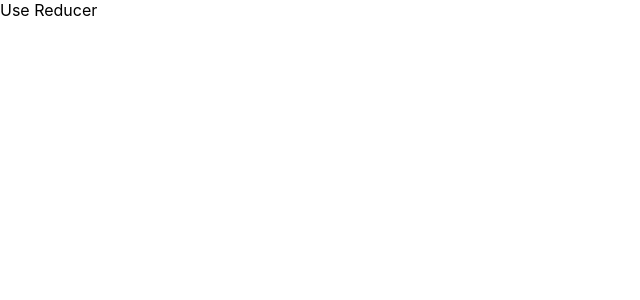
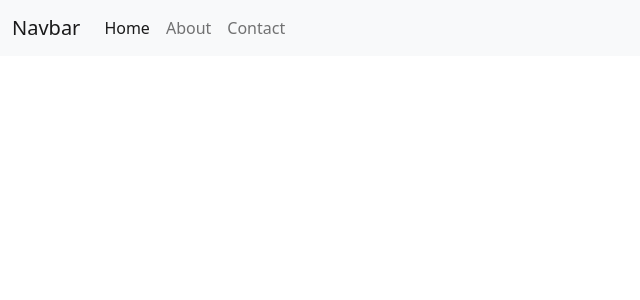
Before and after one commit to ChristianDC178/react_curse, a React (Create React App) app: page /contact in a window 1280 px wide. Shown: the top 300 px of the page, without its empty margins (0-640 px from the left). Built offline with nearby package versions, Linux system fonts and the light colour scheme.

Commit message:
'router'

```diff
--- a/package.json
+++ b/package.json
@@ -7,9 +7,11 @@
     "@testing-library/react": "^12.1.3",
     "@testing-library/user-event": "^13.5.0",
     "axios": "^0.26.0",
+    "bootstrap": "^5.1.3",
     "faker": "^6.6.6",
     "react": "^17.0.2",
     "react-dom": "^17.0.2",
+    "react-router-dom": "^6.2.1",
     "react-scripts": "5.0.0",
     "reactstrap": "^9.0.1",
     "styled-components": "^5.3.3",
--- a/public/index.html
+++ b/public/index.html
@@ -1,19 +1,22 @@
 <!DOCTYPE html>
 <html lang="en">
+
 <head>
   <meta charset="utf-8" />
   <link rel="icon" href="%PUBLIC_URL%/favicon.ico" />
   <meta name="viewport" content="width=device-width, initial-scale=1" />
   <meta name="theme-color" content="#000000" />
-    <meta
-      name="description"
-      content="Web site created using create-react-app"
-    />
+  <meta name="description" content="Web site created using create-react-app" />
   <link rel="apple-touch-icon" href="%PUBLIC_URL%/logo192.png" />
   <!--
       manifest.json provides metadata used when your web app is installed on a
       user's mobile device or desktop. See https://developers.google.com/web/fundamentals/web-app-manifest/
     -->
+  <!-- CSS only -->
+  <link href="https://cdn.jsdelivr.net/npm/bootstrap@5.1.3/dist/css/bootstrap.min.css" rel="stylesheet"
+    integrity="sha384-1BmE4kWBq78iYhFldvKuhfTAU6auU8tT94WrHftjDbrCEXSU1oBoqyl2QvZ6jIW3" crossorigin="anonymous">
+  <!-- JavaScript Bundle with Popper -->
+
   <link rel="manifest" href="%PUBLIC_URL%/manifest.json" />
   <!--
       Notice the use of %PUBLIC_URL% in the tags above.
@@ -26,6 +29,7 @@
     -->
   <title>React App</title>
 </head>
+
 <body>
   <noscript>You need to enable JavaScript to run this app.</noscript>
   <div id="root"></div>
@@ -39,5 +43,9 @@
       To begin the development, run `npm start` or `yarn start`.
       To create a production bundle, use `npm run build` or `yarn build`.
     -->
+  <script src="https://cdn.jsdelivr.net/npm/bootstrap@5.1.3/dist/js/bootstrap.bundle.min.js"
+    integrity="sha384-ka7Sk0Gln4gmtz2MlQnikT1wXgYsOg+OMhuP+IlRH9sENBO0LRn5q+8nbTov4+1p"
+    crossorigin="anonymous"></script>
 </body>
+
 </html>
--- /dev/null
+++ b/src/RouterApp.js
@@ -0,0 +1,23 @@
+import './App.css';
+import React from 'react';
+import Home from './components/router/Home'
+import About from './components/router/About'
+import Contact from './components/router/Contact'
+import Navbar from './components/router/Navbar'
+import { BrowserRouter as Router, Route, Link } from "react-router-dom";
+
+function RouterApp() {
+    return (
+        <Router>
+            <div className="App">
+                <Navbar>
+                    <Route exact path="/" component={Home} />
+                    <Route path="/about" component={About} />
+                    <Route path="/contact" component={Contact} />
+                </Navbar>
+            </div>
+        </Router>
+    );
+}
+
+export default RouterApp;
--- a/src/UseReducerApp.js
+++ b/src/UseReducerApp.js
@@ -1,13 +1,14 @@
 import './App.css';
 import React, { useState, useEffect } from 'react';
+import Coutner from './components/Counter'
+import Counter from './components/Counter';
 
-
-function UseReducer() {
+function UseReducerApp() {
     return (
-        <div className="Use Reducer">
-            Use Reducer
+        <div className="App">
+            <Counter />
         </div>
     );
 }
 
-export default UseReducer;
+export default UseReducerApp;
--- /dev/null
+++ b/src/components/Counter.js
@@ -0,0 +1,49 @@
+import React, { useReducer } from "react";
+import 'bootstrap/dist/css/bootstrap.min.css';
+import { Button, ButtonGroup } from 'reactstrap';
+
+const initialState = {
+    counter1: 0,
+    counter2: 10,
+    initial: 0
+}
+
+const reducer = (state, action) => {
+    switch (action.type) {
+        case 'increment':
+            return {
+                ...state, counter1: state.counter1 + action.payload
+            }
+        case 'decrement':
+            return {
+                ...state, counter1: state.counter1 - action.payload
+            }
+        case 'reset':
+            return {
+                ...state, counter1: state.initial
+            }
+        default:
+            return state
+    }
+}
+
+const Counter = () => {
+    const [counter, dispatch] = useReducer(reducer, initialState)
+    return (
+        <div>
+            <div>{counter.counter1}</div>
+            <ButtonGroup>
+                <Button color="dark" onClick={() => dispatch({ type: 'increment', payload: 1 })}>Increment by 1</Button>
+                <Button color="dark" onClick={() => dispatch({ type: 'decrement', payload: 1 })} > Decrement by 1</Button>
+                <Button color="danger" onClick={() => dispatch({ type: 'reset' })} > Reset by 1</Button>
+            </ButtonGroup>
+            <p></p>
+            <ButtonGroup>
+                <Button color="dark" onClick={() => dispatch({ type: 'increment', payload: 2 })}>Increment by 2</Button>
+                <Button color="dark" onClick={() => dispatch({ type: 'decrement', payload: 2 })} > Decrement by 2</Button>
+            </ButtonGroup>
+        </div>
+    )
+}
+
+export default Counter
--- /dev/null
+++ b/src/components/router/About.js
@@ -0,0 +1,17 @@
+import React from "react";
+
+
+const About = () => {
+
+    return (
+
+        <div className="container">
+            <h4 className="center"></h4>
+            <p>Christian About</p>
+        </div>
+
+    )
+
+}
+
+export default About
--- /dev/null
+++ b/src/components/router/Contact.js
@@ -0,0 +1,17 @@
+import React from "react";
+
+
+const Contact = () => {
+
+    return (
+
+        <div className="container">
+            <h4 className="center"></h4>
+            <p>Christian Home</p>
+        </div>
+
+    )
+
+}
+
+export default Contact
--- /dev/null
+++ b/src/components/router/Home.js
@@ -0,0 +1,15 @@
+import React from "react";
+
+
+const Home = () => {
+
+    return (
+        <div className="container">
+            <h4 className="center"></h4>
+            <p>Christian Home</p>
+        </div>
+    )
+
+}
+
+export default Home
--- /dev/null
+++ b/src/components/router/Navbar.js
@@ -0,0 +1,25 @@
+import React from "react";
+
+const Navbar = () => {
+
+    return (
+        <nav className="navbar navbar-expand-lg navbar-light bg-light">
+            <div className="container-fluid">
+                <a className="navbar-brand" href="#">Navbar</a>
+                <button className="navbar-toggler" type="button" data-bs-toggle="collapse" data-bs-target="#navbarNav" aria-controls="navbarNav" aria-expanded="false" aria-label="Toggle navigation">
+                    <span className="navbar-toggler-icon"></span>
+                </button>
+                <div className="collapse navbar-collapse" id="navbarNav">
+                    <ul className="navbar-nav">
+                        <li className="nav-item"><a className="nav-link active" aria-current="page" href="/">Home</a></li>
+                        <li className="nav-item"><a className="nav-link" href="/about">About</a></li>
+                        <li className="nav-item"><a className="nav-link" href="/contact">Contact</a></li>
+                    </ul>
+                </div>
+            </div>
+        </nav>
+    )
+
+}
+
+export default Navbar
--- a/src/index.js
+++ b/src/index.js
@@ -1,23 +1,21 @@
 import React from 'react';
 import ReactDOM from 'react-dom';
 import './index.css';
+
+//Apps
 import App from './App';
 import FetchCardApp from './FetchCardApp'
 import ReactContextApp from './ReactContextApp';
-import reportWebVitals from './reportWebVitals';
 import UseReducerApp from './UseReducerApp'
+import RouterApp from './RouterApp'
 
 ReactDOM.render(
   <React.StrictMode>
     {/*<App title="App Title" />*/}
     {/*<FetchCardApp title="Fetch Card" />*/}
     {/*<ReactContextApp title="React Context"></ReactContextApp>*/}
-    {<UseReducerApp title="Use Reducer"></UseReducerApp>}
+    {/*{<UseReducerApp title="Use Reducer"></UseReducerApp>}/}*/}
+    <RouterApp title="Use Reducer"></RouterApp>
   </React.StrictMode>,
   document.getElementById('root')
 );
-
-// If you want to start measuring performance in your app, pass a function
-// to log results (for example: reportWebVitals(console.log))
-// or send to an analytics endpoint. Learn more: https://bit.ly/CRA-vitals
-reportWebVitals();
```
Also changed, not shown: 1 other file (tests, documents, lock files or other folders). Lines whose indentation alone changed are shown as unchanged.
